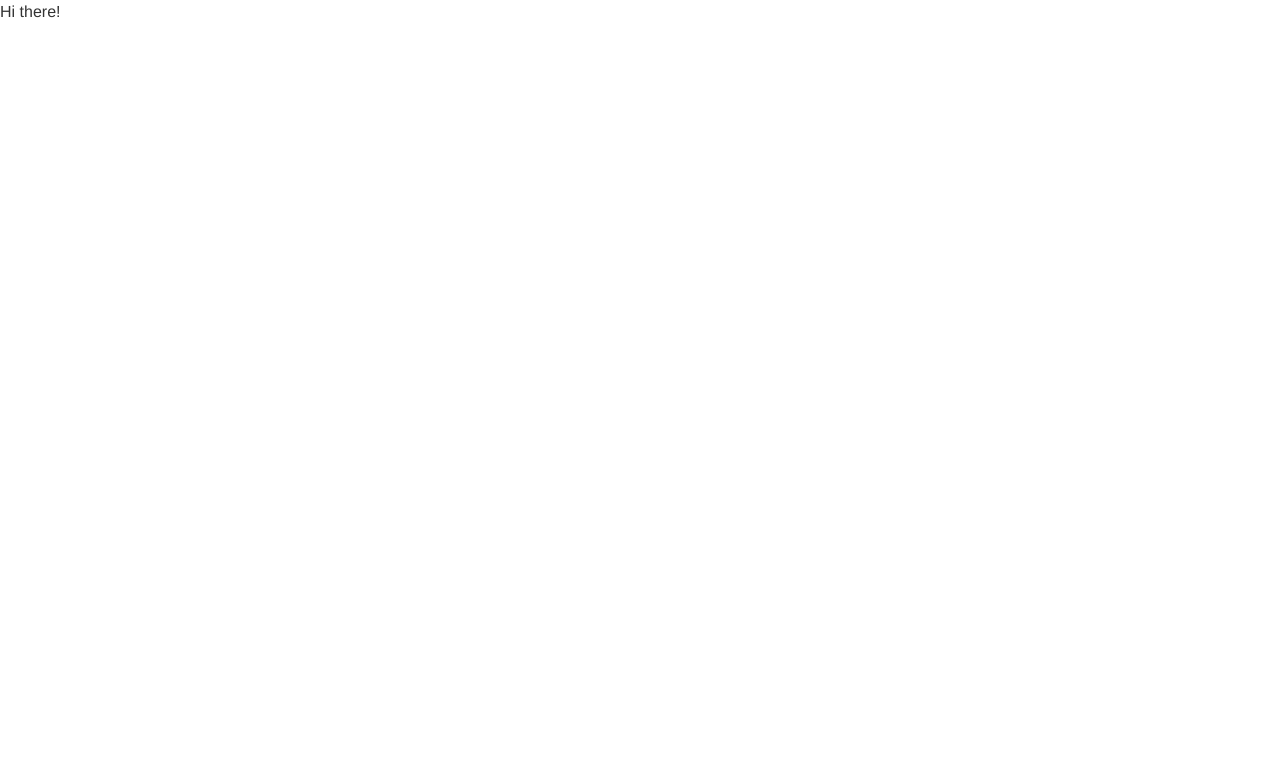
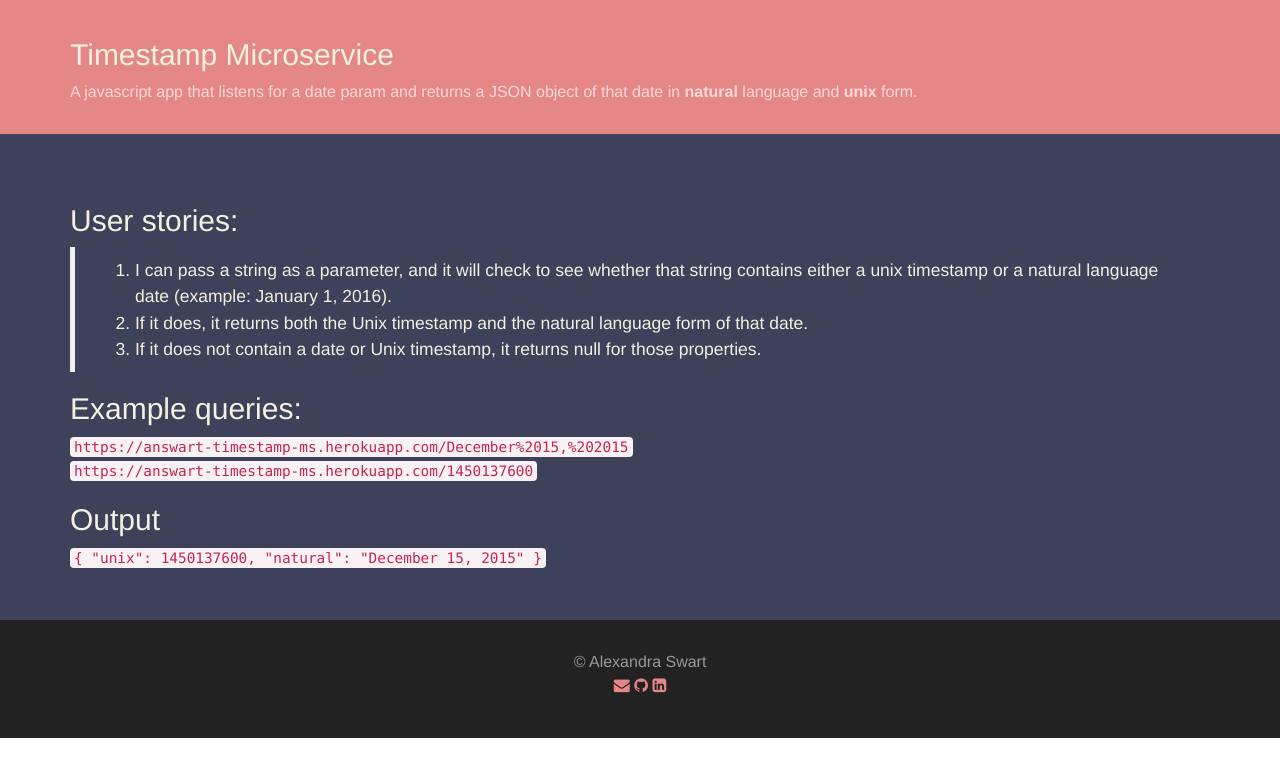
Before and after one commit to Answart/timestamp-ms, a website: page public/index.html in a window 1280 px wide. Drawn offline with nearby package versions, Linux system fonts and the light colour scheme.

Commit message:
Add home page styling

```diff
--- a/public/css/style.css
+++ b/public/css/style.css
@@ -2,3 +2,58 @@ body {
   font-size: 16px;
   line-height: 1.5;
 }
+
+/* header section */
+
+#site-header .navbar {
+  border-radius: 0;
+  border: none;
+  margin: 0;
+  padding: 30px;
+  color: #FFF;
+  background-color: #e58787;
+}
+
+#site-header .navbar a {
+  color: #f4f1df;
+  font-size: 30px;
+}
+
+#site-header .navbar a:hover {
+  color: #FFF;
+}
+
+#site-header p {
+  margin: 0;
+  font-size: 16px;
+  padding-top: 50px;
+  color: #ffd8d8;
+}
+
+/* main section */
+
+#site-main {
+  padding-bottom: 50px;
+  padding-top: 50px;
+  background-color: #3D415A;
+  color: #F4F1DF;
+}
+
+/* footer */
+
+#site-footer {
+  text-align: center;
+  padding-bottom: 30px;
+  padding-top: 30px;
+  font-siz: 12px;
+  background: #222;
+  color: #999;
+}
+
+#site-footer a {
+  color: #e58787;
+}
+
+#site-footer a:hover {
+  color: #f4f1df;
+}
--- a/public/index.html
+++ b/public/index.html
@@ -15,7 +15,50 @@
 </head>
 <body>
 
-  <div>Hi there!</div>
+    <!-- header -->
+    <header id="site-header">
+        <div class="navbar navbar-inverse">
+            <div class="container">
+                <div class="navbar-header">
+                    <a href="/" class="navbar-brand">Timestamp Microservice</a>
+                    <p>A javascript app that listens for a date param and returns a JSON object of that date in <strong>natural</strong> language and <strong>unix</strong> form.
+                </div>
+            </div>
+        </div>
+    </header>
+
+    <!-- main -->
+    <main id="site-main">
+      <div class="container">
+        <h2>User stories:</h2>
+        <blockquote>
+          <ol>
+            <li>I can pass a string as a parameter, and it will check to see whether that string contains either a unix timestamp or a natural language date (example: January 1, 2016).</li>
+            <li>If it does, it returns both the Unix timestamp and the natural language form of that date.</li>
+            <li>If it does not contain a date or Unix timestamp, it returns null for those properties.</li>
+          </ol>
+        </blockquote>
+
+        <h2>Example queries:</h2>
+        <code>https://answart-timestamp-ms.herokuapp.com/December%2015,%202015</code>
+        <br />
+        <code>https://answart-timestamp-ms.herokuapp.com/1450137600</code>
+
+        <h2>Output</h2>
+        <code>{ "unix": 1450137600, "natural": "December 15, 2015" }</code>
+
+      </div>
+    </main>
+
+    <!-- footer -->
+    <footer id="site-footer">
+      &copy; Alexandra Swart
+      <p>
+        <a href="mailto:answart@sbcglobal.net.com"><span class="fa fa-envelope"></span></a>
+        <a href="https://github.com/answart" target="_blank"><span class="fa fa-github"></span></a>
+        <a href="https://www.linkedin.com/in/alexandra-swart-582a1235/"><span class="fa fa-linkedin-square"></span></a>
+      </p>
+    </footer>
 
 </body>
 </html>
```
